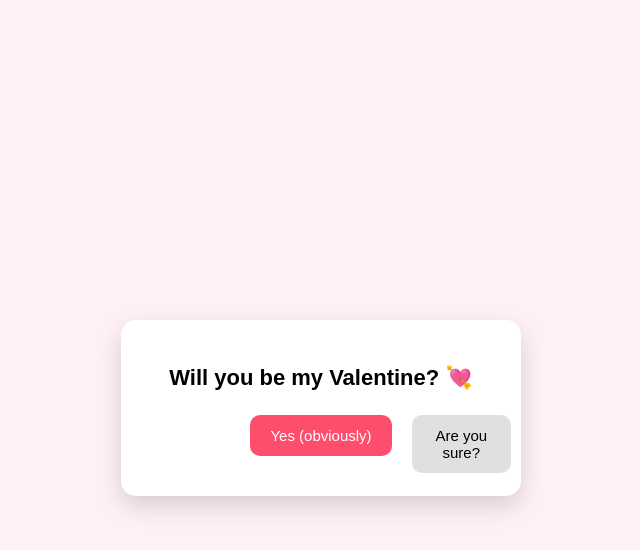
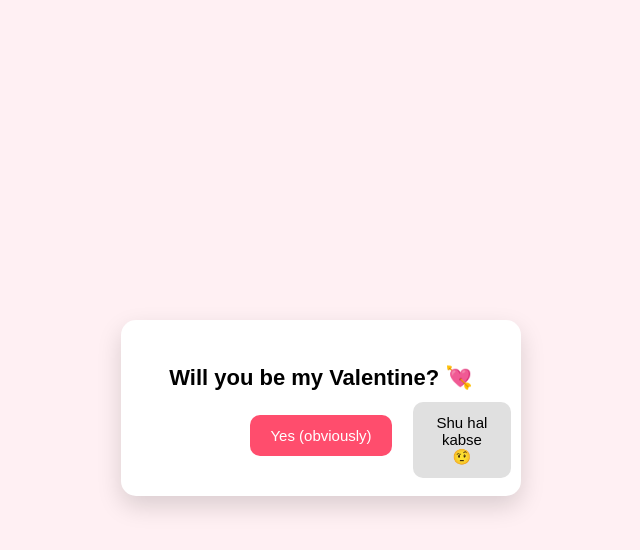
Before and after one commit to fr3dy91/Valentine2026, a plain HTML site: page index.html in a window 1280 px wide. Both pictures are taken after a click on the button "Are you sure?". Shown: the whole page, without its empty margins (319-959 px from the left). Drawn offline with Linux system fonts and the light colour scheme.

Commit message:
Update index.html

```diff
--- a/index.html
+++ b/index.html
@@ -66,24 +66,25 @@
     "3anjad 3am tfakkir?",
     "Ma t3azzebne 🙄",
     "Khayye focus شوي",
-    "ekhir marra walla",
-    "OK ktir HAL2AD.khalass."
-    "ya aamme bezaal wloooo."
-    "wle bassss😭."
+    "Ekhir marra walla",
+    "OK ktir HAL2AD. Khalass.",
+    "Ya aamme bezaal wloooo.",
+    "Wle bassss 😭."
   ];
 
   let i = 0;
 
-  sureBtn.addEventListener("mouseover", () => {
-    if (i < texts.length) {
-      sureBtn.innerText = texts[i];
-      i++;
-    }
+  sureBtn.addEventListener("click", () => {
+    // Change text (loops)
+    sureBtn.innerText = texts[i % texts.length];
+    i++;
 
+    // Move button
     const boxRect = box.getBoundingClientRect();
     const x = Math.random() * (boxRect.width - sureBtn.offsetWidth);
     const y = Math.random() * (boxRect.height - sureBtn.offsetHeight - 40) + 40;
 
+    sureBtn.style.transition = "all 0.3s ease";
     sureBtn.style.left = x + "px";
     sureBtn.style.top = y + "px";
   });
@@ -95,7 +96,7 @@
         <p>
           Sah. Hek badde yek.<br><br>
           You are officially my Valentine.<br>
-          Decision approved by me🫠<br><br>
+          Decision approved by me 🫠<br><br>
           No refunds. Yalla bye.
         </p>
       </div>
```
